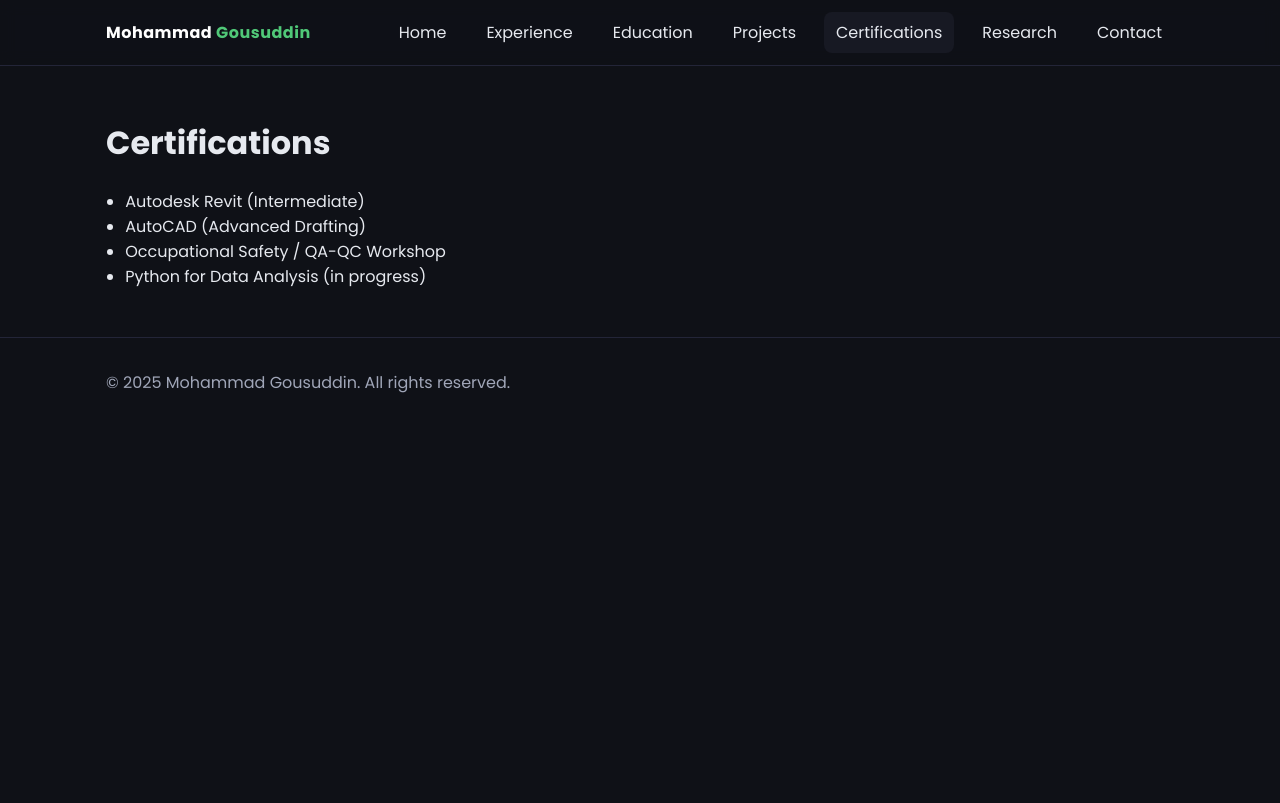
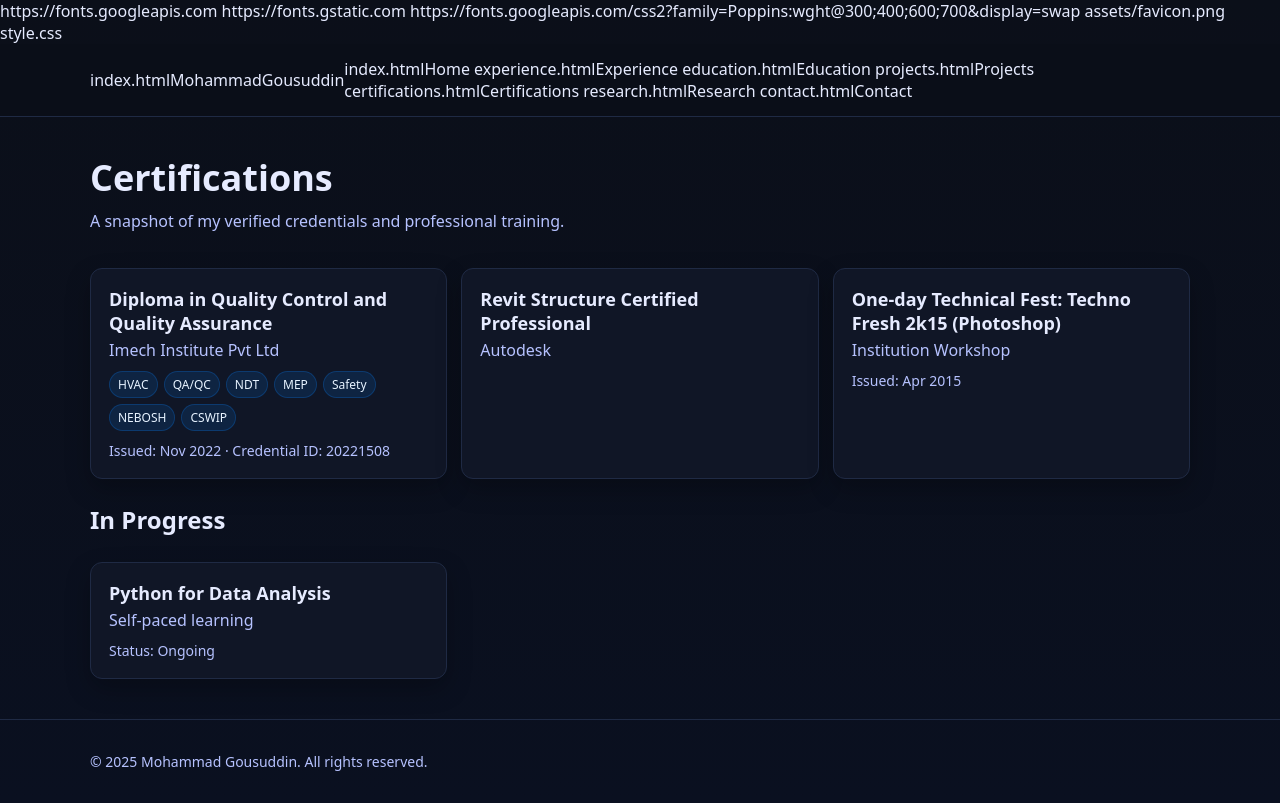
Before and after one commit to mohammadgousuddin/portfolio, a plain HTML site: page certifications.html in a window 1280 px wide. Drawn offline with Linux system fonts and the light colour scheme.

Commit message:
certification update

```diff
--- a/certifications.html
+++ b/certifications.html
@@ -1,61 +1,208 @@
+
 <!DOCTYPE html>
 <html lang="en">
 <head>
+  <meta charset="UTF-8" />
   <title>Certifications — Mohammad Gousuddin</title>
-  <meta name="description" content="Certifications of Mohammad Gousuddin." />
-  <meta charset="UTF-8" />
+  <meta name="description" content="Professional certifications of Mohammad Gousuddin." />
   <meta name="viewport" content="width=device-width, initial-scale=1" />
-<link rel="preconnect" href="https://fonts.googleapis.com">
-<link rel="preconnect" href="https://fonts.gstatic.com" crossorigin>
-<link href="https://fonts.googleapis.com/css2?family=Poppins:wght@300;400;600;700&display=swap" rel="stylesheet">
-<link rel="icon" type="image/png" href="assets/favicon.png">
-<link rel="stylesheet" href="style.css" />
-<script type="application/ld+json">{
+
+  <!-- Fonts -->
+  https://fonts.googleapis.com
+  https://fonts.gstatic.com
+  https://fonts.googleapis.com/css2?family=Poppins:wght@300;400;600;700&display=swap
+
+  <!-- Favicon -->
+  assets/favicon.png
+
+  <!-- Styles -->
+  style.css
+
+  <!-- Structured Data -->
+  <script type="application/ld+json">
+  {
     "@context": "https://schema.org",
     "@type": "Person",
     "name": "Mohammad Gousuddin",
+    "jobTitle": "Quality Control Engineer",
     "email": "mailto:ghousuddin97@gmail.com",
-  "url": "",
-  "jobTitle": "Quality Control Engineer",
     "sameAs": [
       "https://www.linkedin.com/in/md-ghousuddin/"
-  ]
-}</script>
+    ],
+    "url": "https://your-domain.example/certifications.html"
+  }
+  </script>
 </head>
 <body>
+  <!-- Header / Nav -->
   <nav class="nav">
     <div class="container">
       <div class="wrap">
-      <a class="brand" href="index.html">Mohammad <span>Gousuddin</span></a>
+        index.htmlMohammad <span>Gousuddin</span></a>
         <button class="menu-toggle" aria-label="Toggle menu" aria-expanded="false">☰</button>
-      <div class="menu">
-        <a href="index.html">Home</a>
-        <a href="experience.html">Experience</a>
-        <a href="education.html">Education</a>
-        <a href="projects.html">Projects</a>
-        <a href="certifications.html">Certifications</a>
-        <a href="research.html">Research</a>
-        <a href="contact.html">Contact</a>
+        <div class="menu" role="navigation">
+          index.htmlHome</a>
+          experience.htmlExperience</a>
+          education.htmlEducation</a>
+          projects.htmlProjects</a>
+          certifications.htmlCertifications</a>
+          research.htmlResearch</a>
+          contact.htmlContact</a>
         </div>
       </div>
     </div>
   </nav>
+
+  <!-- Main -->
   <main class="page">
     <div class="container">
+      <header class="page-header">
         <h1>Certifications</h1>
-      <ul class="list">
-        <li>Autodesk Revit (Intermediate)</li>
-        <li>AutoCAD (Advanced Drafting)</li>
-        <li>Occupational Safety / QA-QC Workshop</li>
-        <li>Python for Data Analysis (in progress)</li>
+        <p class="subtitle">A snapshot of my verified credentials and professional training.</p>
+      </header>
+
+      <!-- Certifications List -->
+      <section aria-labelledby="cert-list-title">
+        <h2 id="cert-list-title" class="visually-hidden">List of Certifications</h2>
+        <ul class="cert-list">
+          <!-- Diploma in QC & QA -->
+          <li class="cert-item">
+            <div class="cert-card">
+              <div class="cert-meta">
+                <h3 class="cert-name">Diploma in Quality Control and Quality Assurance</h3>
+                <p class="cert-org">Imech Institute Pvt Ltd</p>
+              </div>
+              <ul class="cert-tags">
+                <li>HVAC</li>
+                <li>QA/QC</li>
+                <li>NDT</li>
+                <li>MEP</li>
+                <li>Safety</li>
+                <li>NEBOSH</li>
+                <li>CSWIP</li>
               </ul>
+              <p class="cert-detail">
+                Issued: Nov 2022 &middot; Credential ID: 20221508
+              </p>
+              <!-- If you have a public credential URL, add it below -->
+              <!-- <a class="btn btnredential</a> -->
+            </div>
+          </li>
+
+          <!-- Revit Structure Certified Professional -->
+          <li class="cert-item">
+            <div class="cert-card">
+              <div class="cert-meta">
+                <h3 class="cert-name">Revit Structure Certified Professional</h3>
+                <p class="cert-org">Autodesk</p>
+              </div>
+              <!-- <a class="btn btn-small" href="https://..." targetiv>
+          </li>
+
+          <!-- One-day Technical Fest (Photoshop) -->
+          <li class="cert-item">
+            <div class="cert-card">
+              <div class="cert-meta">
+                <h3 class="cert-name">One-day Technical Fest: Techno Fresh 2k15 (Photoshop)</h3>
+                <p class="cert-org">Institution Workshop</p>
+              </div>
+              <p class="cert-detail">Issued: Apr 2015</p>
+            </div>
+          </li>
+        </ul>
+      </section>
+
+      <!-- In-progress / Learning -->
+      <section aria-labelledby="learning-title" class="in-progress">
+        <h2 id="learning-title">In Progress</h2>
+        <ul class="cert-list">
+          <li class="cert-item">
+            <div class="cert-card">
+              <div class="cert-meta">
+                <h3 class="cert-name">Python for Data Analysis</h3>
+                <p class="cert-org">Self-paced learning</p>
+              </div>
+              <p class="cert-detail">Status: Ongoing</p>
+            </div>
+          </li>
+        </ul>
+      </section>
+
     </div>
   </main>
+
+  <!-- Footer -->
   <footer>
     <div class="container">
       <p>© <span id="year"></span> Mohammad Gousuddin. All rights reserved.</p>
     </div>
   </footer>
-<script src="script.js"></script>
+
+  <!-- Scripts -->
+  <script>
+    // Mobile menu toggle
+    const toggle = document.querySelector('.menu-toggle');
+    const menu = document.querySelector('.menu');
+    if (toggle && menu) {
+      toggle.addEventListener('click', () => {
+        const expanded = toggle.getAttribute('aria-expanded') === 'true';
+        toggle.setAttribute('aria-expanded', String(!expanded));
+        menu.classList.toggle('open');
+      });
+    }
+    // Auto-update year
+    document.getElementById('year').textContent = new Date().getFullYear();
+  </script>
+
+  <!-- Minimal inline styles (optional) -->
+  <style>
+    :root {
+      --bg: #0b0f19;
+      --card: #101626;
+      --text: #e6ebff;
+      --muted: #b6c2ff;
+      --brand: #0a66c2; /* LinkedIn blue */
+      --accent: #5ab0ff;
+      --border: #1f2a44;
+    }
+    * { box-sizing: border-box; }
+    html, body { margin: 0; padding: 0; font-family: 'Poppins', system-ui, -apple-system, Segoe UI, Roboto, sans-serif; color: var(--text); background: linear-gradient(180deg, #0b0f19 0%, #0a1020 100%);}
+    .container { width: min(1100px, 92%); margin: 0 auto; }
+    .nav { position: sticky; top: 0; backdrop-filter: blur(8px); background: rgba(11,15,25,0.75); border-bottom: 1px solid var(--border); z-index: 10; }
+    .nav .wrap { display: flex; align-items: center; justify-content: space-between; padding: 14px 0; }
+    .brand { color: var(--text); text-decoration: none; font-weight: 700; letter-spacing: .3px; }
+    .brand span { color: var(--brand); }
+    .menu { display: flex; gap: 16px; }
+    .menu a { color: var(--muted); text-decoration: none; padding: 8px 10px; border-radius: 6px; }
+    .menu a:hover, .menu a.active { background: rgba(10,102,194,0.12); color: #fff; }
+    .menu-toggle { display: none; font-size: 20px; color: var(--text); background: transparent; border: 1px solid var(--border); padding: 6px 10px; border-radius: 6px; }
+
+    .page-header { padding: 36px 0 10px; }
+    h1 { margin: 0 0 8px; font-size: clamp(28px, 3vw, 36px); }
+    .subtitle { margin: 0; color: var(--muted); }
+
+    .cert-list { list-style: none; padding: 0; margin: 26px 0 10px; display: grid; grid-template-columns: repeat(auto-fill, minmax(280px, 1fr)); gap: 14px; }
+    .cert-item { margin: 0; }
+    .cert-card { background: var(--card); border: 1px solid var(--border); border-radius: 12px; padding: 18px; height: 100%; display: grid; align-content: start; gap: 10px; box-shadow: 0 10px 25px rgba(0,0,0,0.25); }
+    .cert-name { margin: 0 0 4px; font-size: 18px; }
+    .cert-org { margin: 0; color: var(--muted); }
+    .cert-detail { margin: 0; color: var(--muted); font-size: 14px; }
+    .cert-tags { display: flex; flex-wrap: wrap; gap: 6px; padding: 0; margin: 0; list-style: none; }
+    .cert-tags li { font-size: 12px; color: #e7f3ff; background: rgba(10,102,194,0.18); border: 1px solid rgba(10,102,194,0.35); padding: 4px 8px; border-radius: 999px; }
+
+    .in-progress { margin-top: 24px; }
+    footer { border-top: 1px solid var(--border); margin-top: 40px; }
+    footer .container { padding: 18px 0; color: var(--muted); font-size: 14px; }
+
+    /* Accessibility helper */
+    .visually-hidden { position: absolute; width: 1px; height: 1px; padding: 0; margin: -1px; overflow: hidden; clip: rect(0,0,0,0); border: 0; }
+
+    /* Responsive nav */
+    @media (max-width: 780px) {
+      .menu-toggle { display: inline-block; }
+      .menu { display: none; flex-direction: column; gap: 6px; padding: 10px 0; }
+      .menu.open { display: flex; }
+    }
+  </style>
 </body>
 </html>
```
Lines whose indentation alone changed are shown as unchanged.
